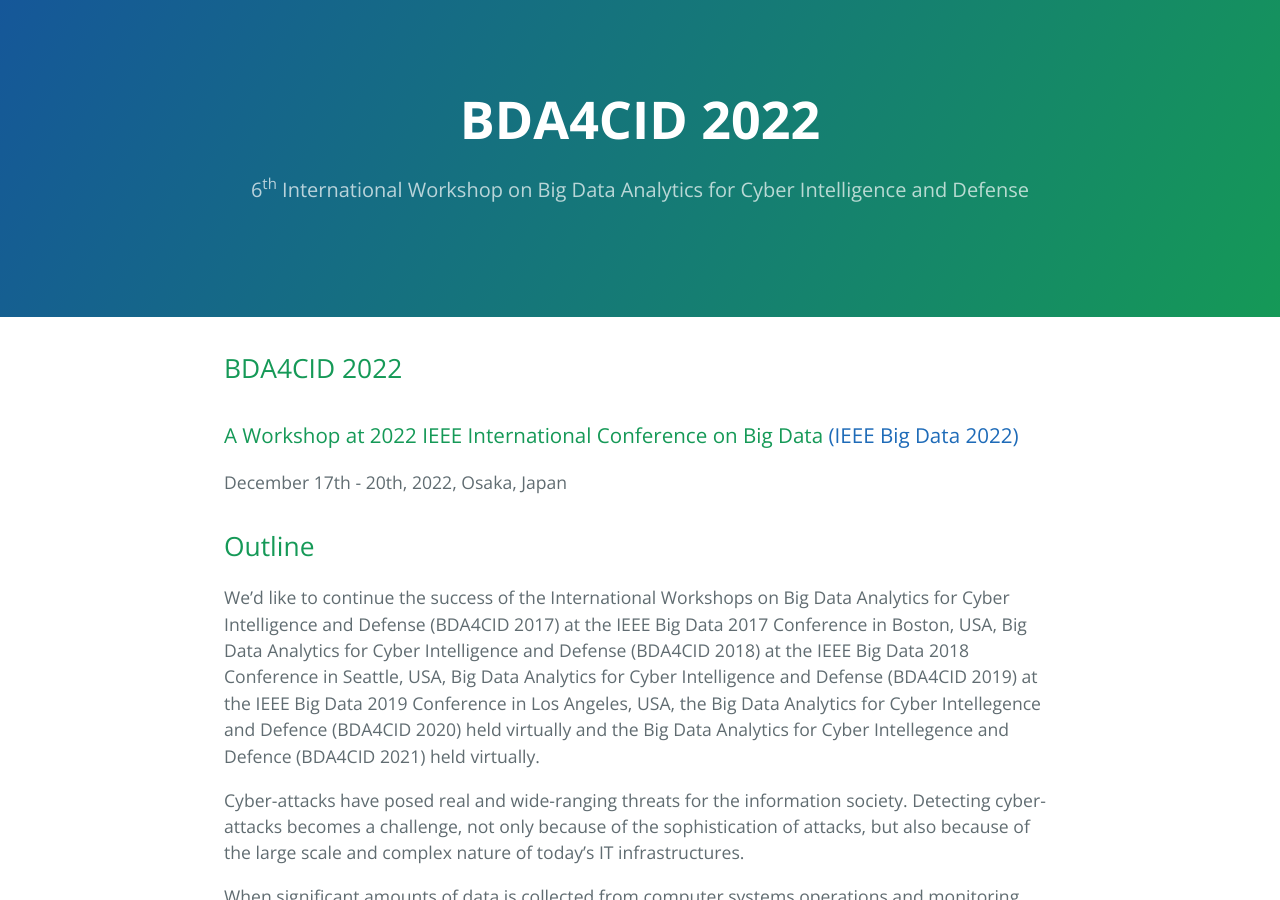
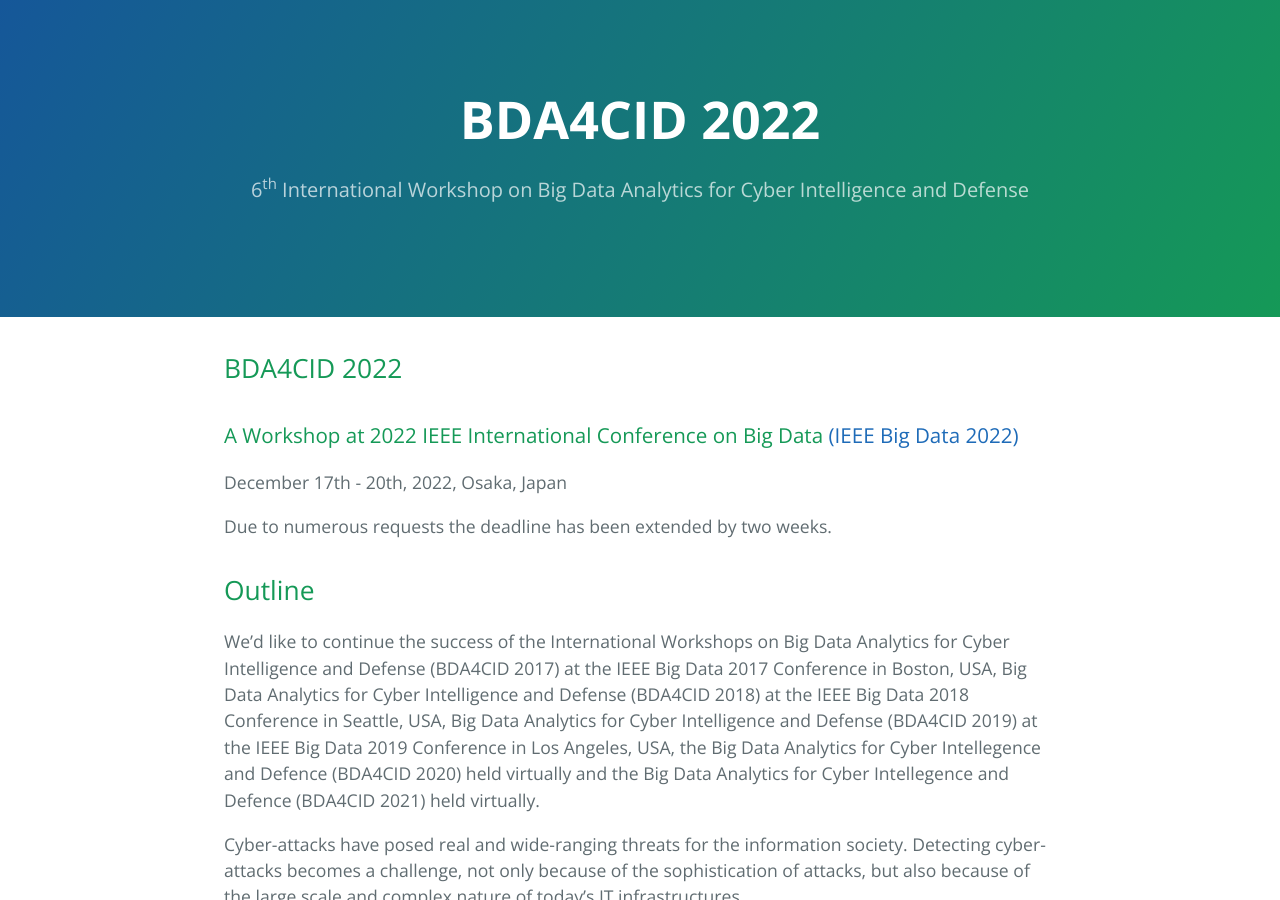
Before and after one commit to bda4cid/bda4cid.github.io, a Jekyll site: the page built from index.md, in a window 1280 px wide and 900 px high. Built offline with Jekyll 4.4.1, drawn with Linux system fonts in a browser that asks for light colours; our own code applies the rules of GitHub Pages for plain Markdown files; some of the changed lines change nothing that is shown; some of the changed text lies outside the part shown.

Commit message:
two week extension

```diff
--- a/index.md
+++ b/index.md
@@ -5,6 +5,8 @@
 
 ### A Workshop at 2022 IEEE International Conference on Big Data [(IEEE Big Data 2022)](http://bigdataieee.org/BigData2022/)
 December 17th - 20th, 2022, Osaka, Japan
+
+Due to numerous requests the deadline has been extended by two weeks.
 
 ## Outline
 
@@ -84,7 +86,7 @@
 ### Important Dates (All dates now firm)
 
 |-------|-------------------|
-| Oct 1, 2022 | Due date for full workshop papers submission |
+| Oct 15, 2022 | Due date for full workshop papers submission |
 | Nov 1, 2022 |  Notification of paper acceptance to authors |
 | Nov 20,2022 | Camera-ready of accepted papers |
 | Dec 17-20 2022 | Workshop (one day of) |
```
